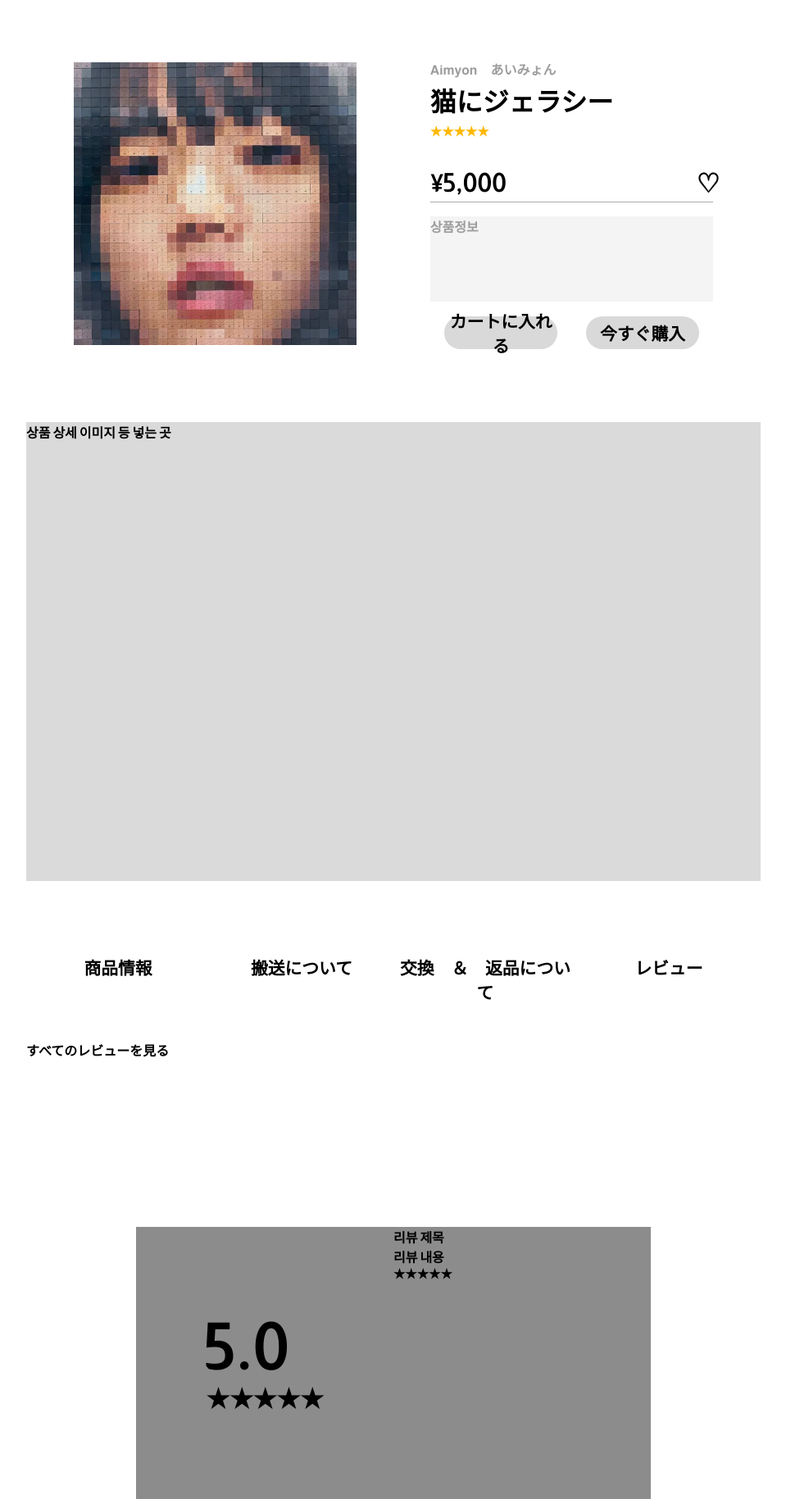
After one commit to minhyeee/Groove, a Java web app: page /item in a window 1280 px wide. The commit adds this page. Shown: the whole page at 82% size, without its empty margins (160-1119 px from the left). Run offline with Spring Boot 4, a stand-in JSP engine, Linux system fonts and the light colour scheme.

Commit message:
CSS 세부사항 수정

```diff
--- a/Groove/src/main/java/org/example/groove/goods/GoodsMallPageController.java
+++ b/Groove/src/main/java/org/example/groove/goods/GoodsMallPageController.java
@@ -10,9 +10,14 @@ import org.springframework.web.bind.annotation.RequestMapping;
 @RequestMapping
 public class GoodsMallPageController {
 
-    @GetMapping(("/goods"))
+    @GetMapping("/goods")
     public String sendGoodsMallPage(Model model) {
-        return "goods/goodsMall";
+        return "goods/goodsMallPage";
+    }
+
+    @GetMapping("/item")
+    public String sendItemDetailPage(Model model) {
+        return "goods/itemDetailPage";
     }
 
 }
--- a/Groove/src/main/resources/static/css/changeInfoPage.css
+++ b/Groove/src/main/resources/static/css/changeInfoPage.css
@@ -13,9 +13,6 @@ body {
 .container {
     width: 100vw;
     height: 100vh;
-    font-family: "Almarai", sans-serif;
-    font-weight: 700;
-    font-style: normal;
     overflow: hidden;
 }
 
--- a/Groove/src/main/resources/static/css/changePwPage.css
+++ b/Groove/src/main/resources/static/css/changePwPage.css
@@ -13,9 +13,6 @@ body {
 .container {
     width: 100vw;
     height: 100vh;
-    font-family: "Almarai", sans-serif;
-    font-weight: 700;
-    font-style: normal;
     overflow: hidden;
 }
 
--- a/Groove/src/main/resources/static/css/findPwPage.css
+++ b/Groove/src/main/resources/static/css/findPwPage.css
@@ -13,9 +13,6 @@ body {
 .container {
     width: 100vw;
     height: 100vh;
-    font-family: "Almarai", sans-serif;
-    font-weight: 700;
-    font-style: normal;
     overflow: hidden;
 }
 
--- /dev/null
+++ b/Groove/src/main/resources/static/css/itemDetailPage.css
@@ -0,0 +1,167 @@
+@charset "UTF-8";
+@import url('https://fonts.googleapis.com/css2?family=Almarai:wght@300;400;700;800&display=swap');
+
+body {
+    margin: 0;
+    padding: 0;
+    box-sizing: border-box;
+    font-family: "Almarai", sans-serif;
+    font-weight: 700;
+    font-style: normal;
+}
+
+.container {
+    width: 100vw;
+    height: 100vh;
+    display: grid;
+    justify-content: center;
+}
+
+.item {
+    width: 100%;
+    height: auto;
+    display: flex;
+    justify-content: center;
+    align-items: center;
+    margin-top: 8%;
+    margin-bottom: 10%;
+}
+
+
+.item-pic {
+    padding: 0% 5%;
+}
+
+
+.item-pic img {
+    width: 27vw;
+    height: auto;
+}
+
+.item-info {
+    width: 27vw;
+    display: grid;
+    padding: 0% 5%;
+}
+
+.singer {
+    font-size: 1rem;
+    color: #9C9C9C;
+    margin-bottom: 1%;
+}
+
+.item-name {
+    font-size: 2rem;
+    margin-bottom: 1.7%;
+}
+
+.item-rating {
+    font-size: 1rem;
+    color: #FFB800;
+    margin-bottom: 10%;
+}
+
+.price-favorite {
+    display: flex;
+    padding-bottom: 1%;
+    margin-bottom: 5%;
+    border-bottom: 0.02vw #AAAAAA solid;
+}
+
+.price {
+    font-size: 2rem;
+    margin-right: 67%;
+}
+
+.favorite {
+    font-size: 2rem;
+}
+
+.item-detail {
+    width: 27vw;
+    height: 13vh;
+    font-size: 1rem;
+    color: #9C9C9C;
+    background-color: #F4F4F4;
+    margin-bottom: 5%;
+}
+
+.item-buy {
+    display: flex;
+    justify-content: center;
+    align-items: center;
+}
+
+.go-to-btn {
+    width: 13vw;
+    height: 5vh;
+    background-color: #D9D9D9;
+    border-radius: 3vh;
+    font-size: 1.3rem;
+    text-align: center;
+    display: flex;
+    justify-content: center;
+    align-items: center;
+    margin-left: 5%;
+    margin-right: 5%;
+}
+
+.detail-pic {
+    width: 70vw;
+    height: 70vh;
+    background-color: #dadada;
+    margin-bottom: 10%;
+}
+
+.detail-menu {
+    width: 70vw;
+    display: grid;
+    justify-content: center;
+}
+
+.menu {
+    width: 70vw;
+    height: 13vh;
+    display: flex;
+    justify-content: center;
+}
+
+.menu span {
+    font-size: 1.3rem;
+}
+
+.menu-btn {
+    width: 100%;
+    text-align: center;
+}
+
+.detail-review {
+    width: 70vw;
+    height: 70vh;
+    display: grid;
+}
+
+.review-wrapper {
+    width: 70vw;
+    display: flex;
+    justify-content: center;
+}
+
+.total-rating {
+    display: grid;
+    justify-content: center;
+    align-content: center;
+}
+
+.box {
+    width: 35%;
+    background-color: #8c8c8c;
+}
+
+.rating {
+    font-size: 5rem;
+}
+
+.stars {
+    font-size: 2rem;
+}
--- a/Groove/src/main/resources/static/css/loginPage.css
+++ b/Groove/src/main/resources/static/css/loginPage.css
@@ -13,9 +13,6 @@ body {
 .container {
     width: 100vw;
     height: 100vh;
-    font-family: "Almarai", sans-serif;
-    font-weight: 700;
-    font-style: normal;
     overflow: hidden;
 }
 
--- a/Groove/src/main/resources/static/css/myPage.css
+++ b/Groove/src/main/resources/static/css/myPage.css
@@ -13,9 +13,6 @@ body {
 .container {
     width: 100vw;
     height: 100vh;
-    font-family: "Almarai", sans-serif;
-    font-weight: 700;
-    font-style: normal;
     overflow: hidden;
 }
 
@@ -120,9 +117,6 @@ body {
 
 
 
-
-
-
 a {
     text-decoration: none;
     color: inherit;
--- a/Groove/src/main/resources/static/css/signUpPage.css
+++ b/Groove/src/main/resources/static/css/signUpPage.css
@@ -13,9 +13,6 @@ body {
 .container {
     width: 100vw;
     height: 100vh;
-    font-family: "Almarai", sans-serif;
-    font-weight: 700;
-    font-style: normal;
     overflow: hidden;
 }
 
--- /dev/null
+++ b/Groove/src/main/webapp/WEB-INF/views/goods/itemDetailPage.jsp
@@ -0,0 +1,89 @@
+<%@ page contentType="text/html;charset=UTF-8" language="java" %>
+<html>
+<head>
+    <title>Detail</title>
+
+    <link rel="stylesheet" href="/css/itemDetailPage.css" />
+
+
+
+
+</head>
+<body>
+
+<header>
+</header>
+
+<div class="container">
+
+    <div class="item">
+        <div class="item-pic">
+            <img src="/img/aimyon1.webp">
+        </div>
+        <div class="item-info">
+            <div class="singer"><span>Aimyon　あいみょん</span></div>
+            <div class="item-name"><span>猫にジェラシー</span></div>
+            <div class="item-rating"><span>★★★★★</span></div>
+            <div class="price-favorite">
+                <div class="price"><span>¥5,000</span></div>
+                <div class="favorite"><span>♡</span></div>
+            </div>
+            <div class="item-detail"><span>상품정보</span></div>
+            <div class="item-buy">
+                <div class="go-to-btn"><span>カートに入れる</span></div>
+                <div class="go-to-btn"><span>今すぐ購入</span></div>
+            </div>
+        </div>
+    </div>
+
+    <div class="detail-pic">
+        상품 상세 이미지 등 넣는 곳
+    </div>
+
+    <div class="detail-menu">
+        <div class="menu">
+            <div class="info menu-btn"><span>商品情報</span></div>
+            <div class="delivery menu-btn"><span>搬送について</span></div>
+            <div class="exchange-cancel menu-btn"><span>交換　＆　返品について</span></div>
+            <div class="menu-btn"><span>レビュー</span></div>
+        </div>
+        <div class="detail-review">
+            <div class="go-to-all"><span>すべてのレビューを見る</span></div>
+            <div class="review-wrapper">
+                <div class="total-rating box">
+                    <div class="rating"><span>5.0</span></div>
+                    <div class="stars"><span>★★★★★</span></div>
+                </div>
+                <div class="review1 box">
+                    <div class="review-title">리뷰 제목</div>
+                    <div class="review-content">리뷰 내용</div>
+                    <div class="review-rating">★★★★★</div>
+                    <div class="review-pic"><img src=""></div>
+                </div>
+            </div>
+<%--            <div class="review2">--%>
+<%--                <div class="review-title">리뷰 제목</div>--%>
+<%--                <div class="review-content">리뷰 내용</div>--%>
+<%--                <div class="rating">★★★★★</div>--%>
+<%--                <div class="review-pic"><img src=""></div>--%>
+<%--            </div>--%>
+<%--            <div class="review3">--%>
+<%--                <div class="review-title">리뷰 제목</div>--%>
+<%--                <div class="review-content">리뷰 내용</div>--%>
+<%--                <div class="rating">★★★★★</div>--%>
+<%--                <div class="review-pic"><img src=""></div>--%>
+<%--            </div>--%>
+        </div>
+    </div>
+
+
+</div>
+
+
+
+<footer>
+</footer>
+
+
+</body>
+</html>
```
Also changed, not shown: Groove/src/main/webapp/WEB-INF/views/goods/goodsMallPage.jsp (renamed from Groove/src/main/webapp/WEB-INF/views/goods/goodsMall.jsp).
